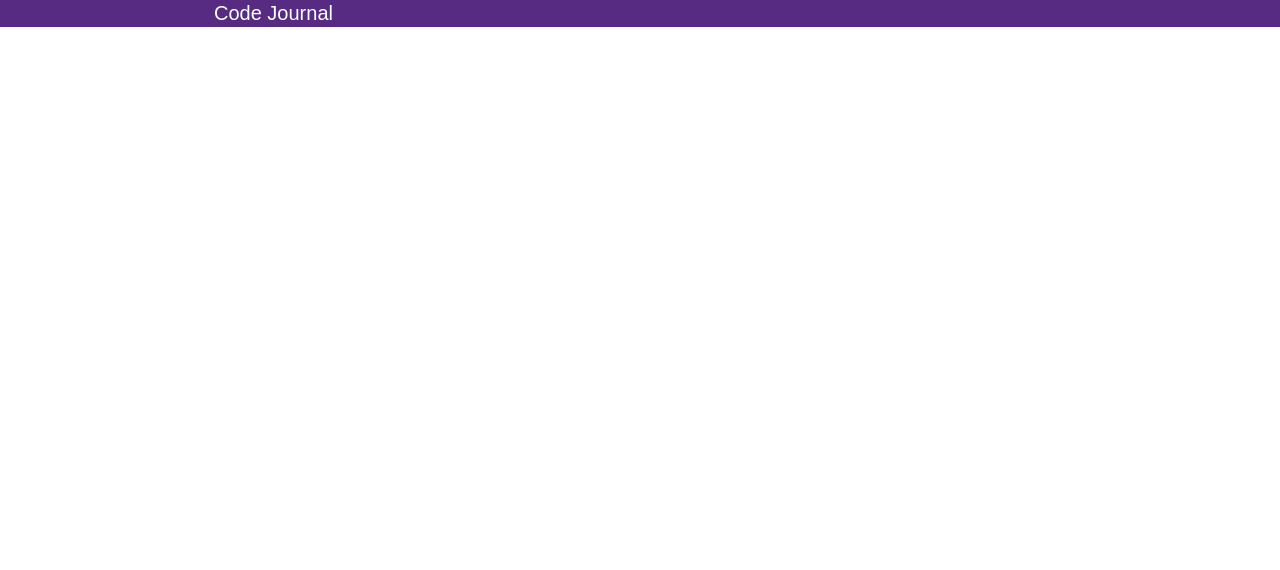
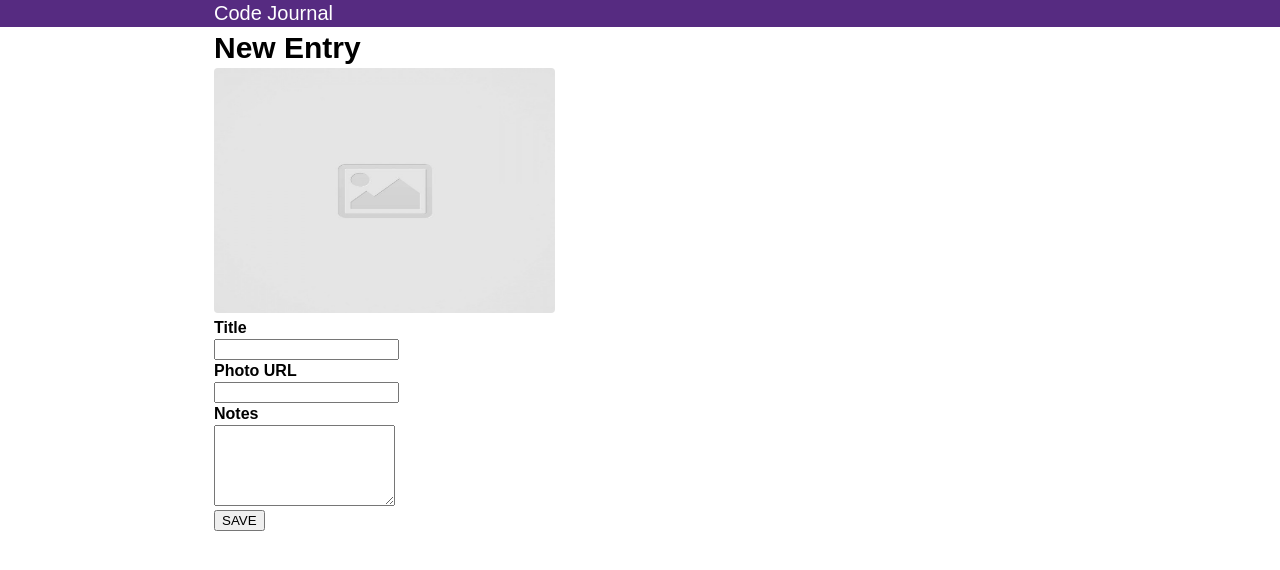
Before and after one commit to cindy-le91/code-journal, a website: page index.html in a window 1280 px wide. Drawn offline with Linux system fonts and the light colour scheme; a web font is replaced by a local one.

Commit message:
Below the header, create the HTML for the form that creates a journal entry in the data-view=entry-form element. This form needs to match the format shown in the example figma. #1

```diff
--- a/css/styles.css
+++ b/css/styles.css
@@ -1,5 +1,8 @@
+.container {
+  font-family: "Proza Libre", sans-serif;
+}
+
 header {
-  font-family: "Proza Libre", sans-serif;
   font-style: normal;
   font-weight: 400;
   font-size: 20px;
@@ -7,3 +10,23 @@ header {
   color: #fff;
   background-color: #562b81;
 }
+
+img {
+  width: 341px;
+  height: 245px;
+  border-radius: 4px;
+}
+
+.new-entry {
+  font-style: normal;
+  font-weight: 600;
+  font-size: 30px;
+  line-height: 41px;
+}
+
+.minor-heading {
+  font-style: normal;
+  font-weight: 600;
+  font-size: 16px;
+  line-height: 22px;
+}
--- a/index.html
+++ b/index.html
@@ -25,7 +25,33 @@
     </div>
   </header>
   <main class="container">
-    <div data-view="entry-form"></div>
+    <div data-view="entry-form">
+      <form>
+        <div class="new-entry">New Entry</div>
+        <div><img src="./images/placeholder-image-square.jpg"></div>
+
+        <div>
+          <span class="minor-heading">Title</span>
+          <div><input type="text" id="title"></div>
+        </div>
+
+        <div>
+          <span class="minor-heading">Photo URL</span>
+          <div><input type="text" id="image-url"></div>
+        </div>
+
+        <div>
+          <span class="minor-heading">Notes</span>
+          <div>
+            <textarea required rows="5" name="notes" id="user-notes"></textarea>
+          </div>
+        </div>
+        <div>
+          <button type="submit">SAVE</button>
+        </div>
+
+      </form>
+    </div>
     <div data-view="entries" class="hidden"></div>
   </main>
   <script src="js/data.js"></script>
```
